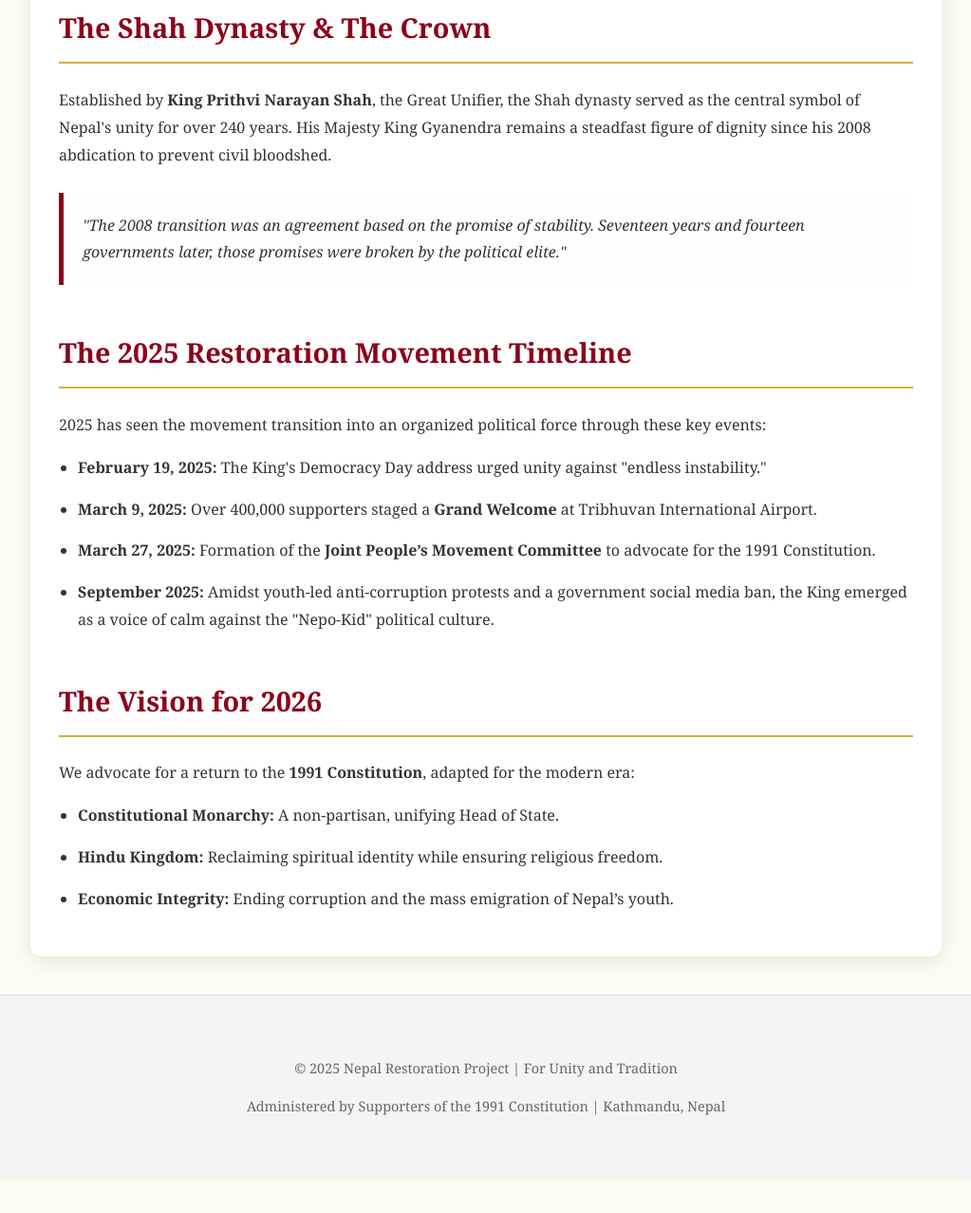
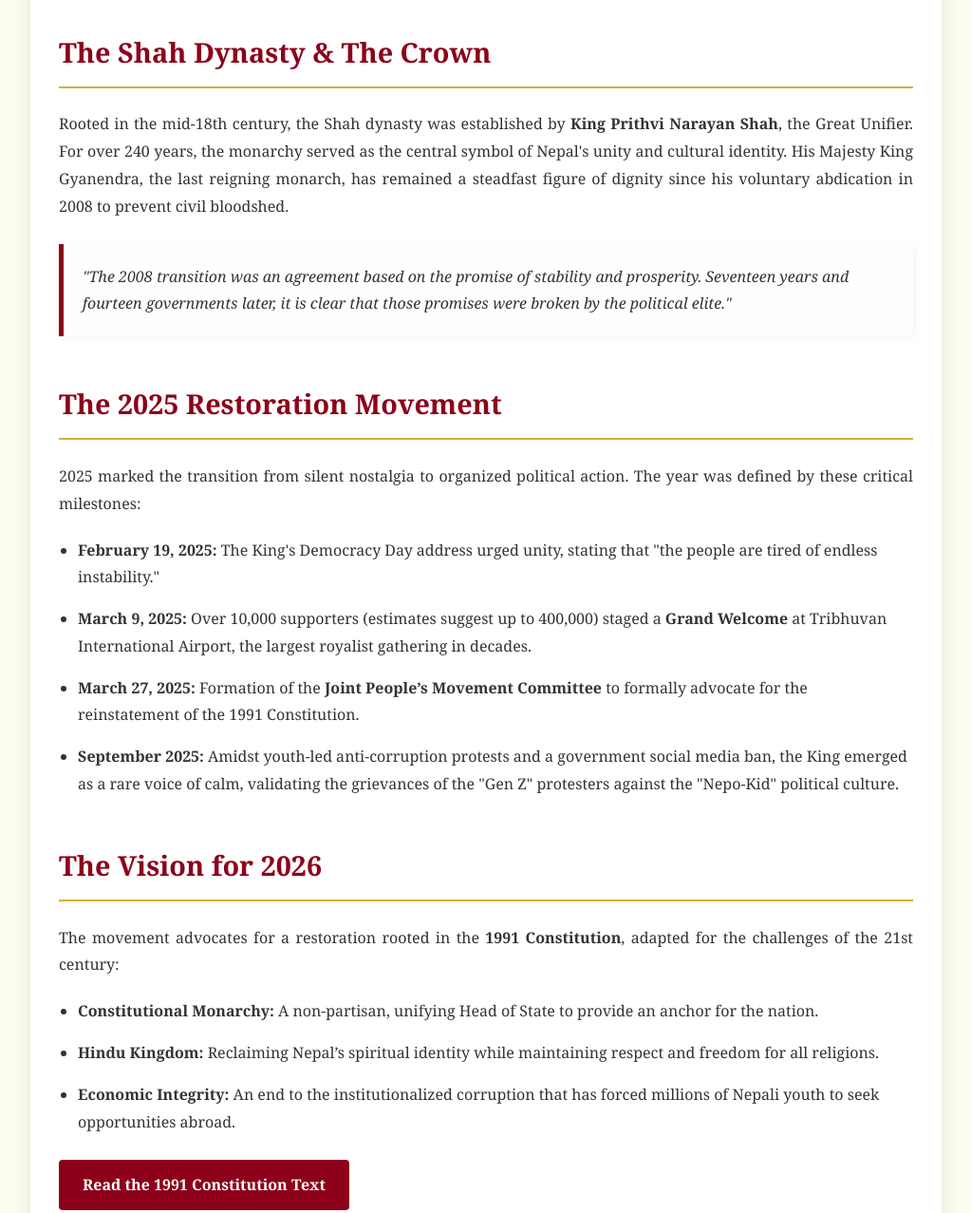
Before and after one commit to welly356/gyanendra-s-return, a plain HTML site: page index.html in a window 1280 px wide. Shown: the part 907-2184 px from the top of the page at 95% size, without its empty margins (128-1151 px from the left). Before the commit the page ends 2150 px from the top, so only its background shows below. Drawn offline with Linux system fonts and the light colour scheme.

Commit message:
Update index.html

```diff
--- a/index.html
+++ b/index.html
@@ -7,70 +7,102 @@
     <style>
         :root { --crimson: #8C001A; --gold: #D4AF37; --dark: #1a1a1a; --light: #fdfcf0; }
         body { font-family: 'Georgia', serif; margin: 0; background-color: var(--light); color: #333; line-height: 1.8; scroll-behavior: smooth; }
+
+        /* Navigation */
         nav { background: var(--dark); padding: 15px; position: sticky; top: 0; z-index: 1000; text-align: center; }
         nav a { color: var(--gold); text-decoration: none; margin: 0 15px; font-weight: bold; text-transform: uppercase; font-size: 0.85rem; letter-spacing: 1px; }
+        nav a:hover { border-bottom: 2px solid var(--gold); }
+
+        /* Header */
         header { background: var(--crimson); color: var(--gold); padding: 60px 20px; text-align: center; border-bottom: 6px solid var(--gold); }
         header img { width: 200px; height: 200px; border-radius: 50%; border: 5px solid var(--gold); object-fit: cover; margin-bottom: 20px; box-shadow: 0 4px 20px rgba(0,0,0,0.4); }
         header h1 { font-size: 2.8rem; margin: 0; letter-spacing: 2px; }
         header p { font-size: 1.2rem; color: white; font-style: italic; margin-top: 10px; }
+
         .container { max-width: 900px; margin: 40px auto; padding: 30px; background: white; box-shadow: 0 4px 20px rgba(0,0,0,0.1); border-radius: 12px; }
+
+        /* 2025 News Banner */
         .news-flash { background: #fff3cd; border: 2px solid var(--crimson); padding: 25px; margin-bottom: 40px; border-radius: 8px; position: relative; }
         .news-flash::before { content: "DECEMBER 2025 UPDATE"; position: absolute; top: -12px; left: 20px; background: var(--crimson); color: white; padding: 2px 12px; font-size: 0.75rem; font-weight: bold; border-radius: 4px; }
+        .news-flash h3 { margin-top: 0; color: var(--crimson); font-size: 1.4rem; }
+
         h2 { color: var(--crimson); border-bottom: 2px solid var(--gold); padding-bottom: 10px; margin-top: 45px; font-size: 1.8rem; }
-        .bio-box { border-left: 5px solid var(--crimson); padding: 20px; margin: 25px 0; background: #fefefe; font-style: italic; border-radius: 0 8px 8px 0; }
+        p { margin-bottom: 20px; text-align: justify; }
+
+        .bio-box { border-left: 5px solid var(--crimson); padding: 20px; margin: 25px 0; background: #fefefe; font-style: italic; border-radius: 0 8px 8px 0; box-shadow: 2px 2px 10px rgba(0,0,0,0.05); }
+
+        /* Document Button */
+        .doc-btn { display: inline-block; background: var(--crimson); color: white; padding: 12px 25px; text-decoration: none; font-weight: bold; border-radius: 4px; margin-top: 10px; transition: 0.3s; }
+        .doc-btn:hover { background: var(--dark); color: var(--gold); }
+
         footer { text-align: center; padding: 50px; color: #666; font-size: 0.9rem; background: #f4f4f4; border-top: 1px solid #ddd; }
+
         ul { padding-left: 20px; }
         li { margin-bottom: 15px; }
-        @media (max-width: 600px) { header h1 { font-size: 2rem; } .container { margin: 20px; padding: 15px; } }
+
+        @media (max-width: 600px) { header h1 { font-size: 2rem; } header img { width: 150px; height: 150px; } .container { margin: 20px; padding: 15px; } }
     </style>
 </head>
 <body>
+
 <nav>
     <a href="#home">Home</a>
     <a href="#history">The Shah Legacy</a>
     <a href="#uprising">2025 Uprising</a>
     <a href="#vision">The 1991 Vision</a>
 </nav>
+
 <header id="home">
-    <img src="https://kids.kiddle.co/images/thumb/f/fc/Gyanendra_Shah.jpg/300px-Gyanendra_Shah.jpg" alt="King Gyanendra">
+    <img src="https://kids.kiddle.co/images/thumb/f/fc/Gyanendra_Shah.jpg/300px-Gyanendra_Shah.jpg" alt="His Majesty King Gyanendra Shah">
     <h1>H.M. GYANENDRA SHAH</h1>
     <p>Unity, Sovereignty, and the Sacred Restoration of Nepal</p>
 </header>
+
 <div class="container">
+
     <div class="news-flash">
         <h3>2025: The Tipping Point</h3>
-        <p>Following the <strong>September Gen Z Uprising</strong> that led to the resignation of the K.P. Sharma Oli government and the appointment of Interim PM <strong>Sushila Karki</strong>, public support for the Monarchy has surged. With elections now scheduled for <strong>March 5, 2026</strong>, Nepal stands at its most significant crossroads since 2008.</p>
+        <p>Following the <strong>September Gen Z Uprising</strong> that led to the resignation of the K.P. Sharma Oli government and the appointment of the Interim Administration under <strong>Sushila Karki</strong>, public support for the Monarchy has reached historic levels. With general elections now scheduled for <strong>March 5, 2026</strong>, the restoration movement stands as the most significant political force in the nation.</p>
     </div>
+
     <section id="history">
         <h2>The Shah Dynasty & The Crown</h2>
-        <p>Established by <strong>King Prithvi Narayan Shah</strong>, the Great Unifier, the Shah dynasty served as the central symbol of Nepal's unity for over 240 years. His Majesty King Gyanendra remains a steadfast figure of dignity since his 2008 abdication to prevent civil bloodshed.</p>
+        <p>Rooted in the mid-18th century, the Shah dynasty was established by <strong>King Prithvi Narayan Shah</strong>, the Great Unifier. For over 240 years, the monarchy served as the central symbol of Nepal's unity and cultural identity. His Majesty King Gyanendra, the last reigning monarch, has remained a steadfast figure of dignity since his voluntary abdication in 2008 to prevent civil bloodshed.</p>
+
         <div class="bio-box">
-            "The 2008 transition was an agreement based on the promise of stability. Seventeen years and fourteen governments later, those promises were broken by the political elite."
+            "The 2008 transition was an agreement based on the promise of stability and prosperity. Seventeen years and fourteen governments later, it is clear that those promises were broken by the political elite."
         </div>
     </section>
+
     <section id="uprising">
-        <h2>The 2025 Restoration Movement Timeline</h2>
-        <p>2025 has seen the movement transition into an organized political force through these key events:</p>
+        <h2>The 2025 Restoration Movement</h2>
+        <p>2025 marked the transition from silent nostalgia to organized political action. The year was defined by these critical milestones:</p>
+
         <ul>
-            <li><strong>February 19, 2025:</strong> The King's Democracy Day address urged unity against "endless instability."</li>
-            <li><strong>March 9, 2025:</strong> Over 400,000 supporters staged a <strong>Grand Welcome</strong> at Tribhuvan International Airport.</li>
-            <li><strong>March 27, 2025:</strong> Formation of the <strong>Joint People’s Movement Committee</strong> to advocate for the 1991 Constitution.</li>
-            <li><strong>September 2025:</strong> Amidst youth-led anti-corruption protests and a government social media ban, the King emerged as a voice of calm against the "Nepo-Kid" political culture.</li>
+            <li><strong>February 19, 2025:</strong> The King's Democracy Day address urged unity, stating that "the people are tired of endless instability."</li>
+            <li><strong>March 9, 2025:</strong> Over 10,000 supporters (estimates suggest up to 400,000) staged a <strong>Grand Welcome</strong> at Tribhuvan International Airport, the largest royalist gathering in decades.</li>
+            <li><strong>March 27, 2025:</strong> Formation of the <strong>Joint People’s Movement Committee</strong> to formally advocate for the reinstatement of the 1991 Constitution.</li>
+            <li><strong>September 2025:</strong> Amidst youth-led anti-corruption protests and a government social media ban, the King emerged as a rare voice of calm, validating the grievances of the "Gen Z" protesters against the "Nepo-Kid" political culture.</li>
         </ul>
     </section>
+
     <section id="vision">
         <h2>The Vision for 2026</h2>
-        <p>We advocate for a return to the <strong>1991 Constitution</strong>, adapted for the modern era:</p>
+        <p>The movement advocates for a restoration rooted in the <strong>1991 Constitution</strong>, adapted for the challenges of the 21st century:</p>
         <ul>
-            <li><strong>Constitutional Monarchy:</strong> A non-partisan, unifying Head of State.</li>
-            <li><strong>Hindu Kingdom:</strong> Reclaiming spiritual identity while ensuring religious freedom.</li>
-            <li><strong>Economic Integrity:</strong> Ending corruption and the mass emigration of Nepal’s youth.</li>
+            <li><strong>Constitutional Monarchy:</strong> A non-partisan, unifying Head of State to provide an anchor for the nation.</li>
+            <li><strong>Hindu Kingdom:</strong> Reclaiming Nepal’s spiritual identity while maintaining respect and freedom for all religions.</li>
+            <li><strong>Economic Integrity:</strong> An end to the institutionalized corruption that has forced millions of Nepali youth to seek opportunities abroad.</li>
         </ul>
+        <a href="https://humanrts.umn.edu/research/nepal-constitution.html" class="doc-btn" target="_blank">Read the 1991 Constitution Text</a>
     </section>
+
 </div>
+
 <footer>
     <p>© 2025 Nepal Restoration Project | For Unity and Tradition</p>
     <p>Administered by Supporters of the 1991 Constitution | Kathmandu, Nepal</p>
 </footer>
+
 </body>
 </html>
```
